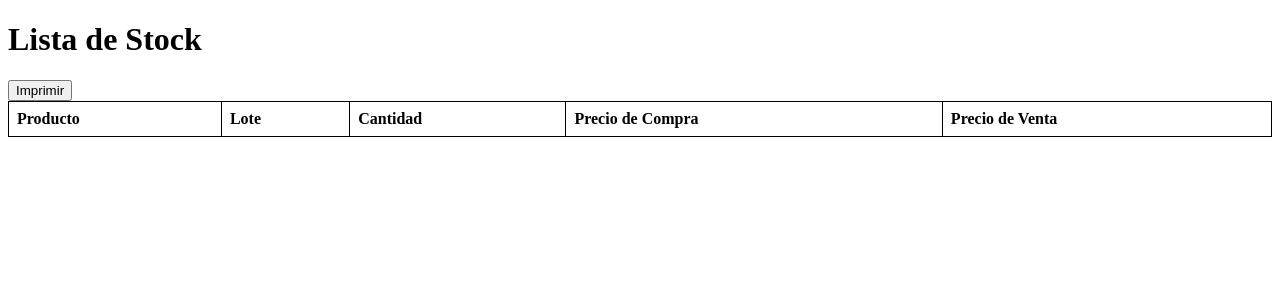
After one commit to SalonLaura/Version-Oficial, a Django app: template ROGLAD-main/templates/resguardo/imprimir.html in a window 1280 px wide. The commit adds this page. Shown: the top 300 px of the page. Run offline with Django 3.2, Linux system fonts and the light colour scheme; the template is opened without the code that fills it, so the values that code supplies are empty.

Commit message:
opcion de imprimir

```diff
--- a/ROGLAD-main/core/urls.py
+++ b/ROGLAD-main/core/urls.py
@@ -35,6 +35,7 @@ urlpatterns = [
     path('caja/', include('caja.urls')),
     path('salon/', include('salon.urls')),
     path('w/', include('otherworkers.urls')),
+    path('roglad/', include('roglad.urls')),
 
     #Ruta Para Negocio de Punto de Venta
     #path('', include('punto_venta.urls')),
--- a/ROGLAD-main/roglad/urls.py
+++ b/ROGLAD-main/roglad/urls.py
@@ -1,8 +1,10 @@
 from django.urls import path
 from .views import CustomLoginView
+from .views import lista_stock
 
 urlpatterns = [
     path('', CustomLoginView.as_view(), name='login'),
     #path('login/', CustomLoginView.as_view(), name='login'),
     # Agrega tus demás URLs aquí
+    path('stock/', lista_stock, name='lista_stock'),
 ]
--- /dev/null
+++ b/ROGLAD-main/templates/resguardo/imprimir.html
@@ -0,0 +1,42 @@
+<!DOCTYPE html>
+<html lang="es">
+<head>
+    <meta charset="UTF-8">
+    <title>Lista de Stock</title>
+    <style>
+        @media print {
+            .no-print { display: none; }  /* Oculta botones al imprimir */
+        }
+        table { width: 100%; border-collapse: collapse; }
+        th, td { border: 1px solid #000; padding: 8px; text-align: left; }
+    </style>
+</head>
+<body>
+    <h1>Lista de Stock</h1>
+    <button onclick="window.print()" class="no-print">Imprimir</button>
+
+    <table>
+        <thead>
+            <tr>
+                <th>Producto</th>
+                <th>Lote</th>
+                <th>Cantidad</th>
+                <th>Precio de Compra</th>
+                <th>Precio de Venta</th>
+                <!-- Añade más columnas según tu modelo -->
+            </tr>
+        </thead>
+        <tbody>
+            {% for producto in productos_almacen %}
+            <tr>
+                <td>{{ producto.producto.nombre }}</td>  <!-- Ajusta los campos -->
+                <td>{{ producto.lote }}</td>
+                <td>{{ producto.cantidad_actual }}</td>
+                <td>{{ producto.costo_cup }}</td>
+                <td>{{ producto.producto.precio_venta }}</td>
+            </tr>
+            {% endfor %}
+        </tbody>
+    </table>
+</body>
+</html>
```
Also changed, not shown: ROGLAD-main/roglad/views.py (+8 -0 lines), ROGLAD-main/templates/base_menu.html (+10 -0 lines).
